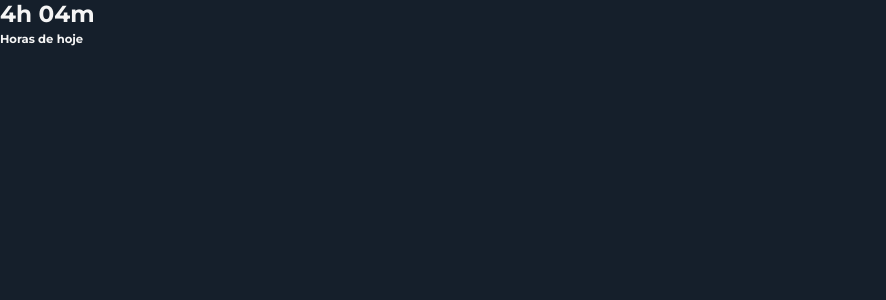
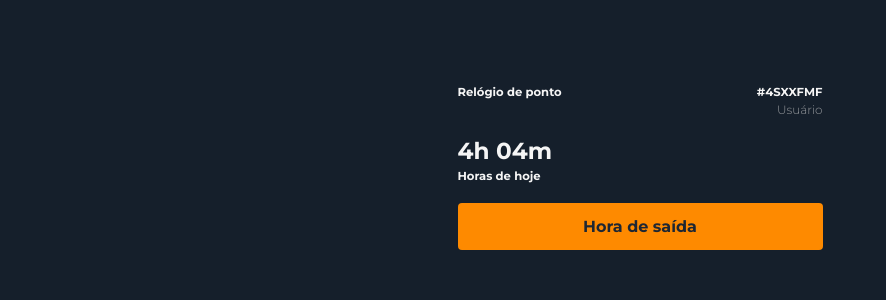
Before and after one commit to ernestosjunior/ponto-ilumeo-front, a Next.js app: page /registrar-ponto in a window 1280 px wide. Shown: the top 300 px of the page, without its empty margins (0-886 px from the left). Built offline with nearby package versions, Linux system fonts and the light colour scheme.

Commit message:
feat: init register page

```diff
--- a/package.json
+++ b/package.json
@@ -18,6 +18,7 @@
     "next": "13.2.4",
     "react": "18.2.0",
     "react-dom": "18.2.0",
+    "react-indiana-drag-scroll": "^2.2.0",
     "styled-components": "^5.3.9",
     "typescript": "5.0.2"
   },
--- a/src/pages/registrar-ponto.tsx
+++ b/src/pages/registrar-ponto.tsx
@@ -1,8 +1,8 @@
-import { Stopwatch } from "@/components";
+import { RegisterTemplate } from "@/templates";
 export default function Register() {
   return (
     <>
-      <Stopwatch date="22/03/2023" entryHour="18:00:00" />
+      <RegisterTemplate />
     </>
   );
 }
--- /dev/null
+++ b/src/templates/Register/index.tsx
@@ -0,0 +1,23 @@
+import React from "react";
+import * as S from "./styles";
+import { Input, Button, Stopwatch } from "@/components";
+
+export const RegisterTemplate: React.FC = () => {
+  const entryHour = "18:00:00";
+  const buttonLabel = !!entryHour ? "Hora de saída" : "Hora de entrada";
+  return (
+    <S.Container>
+      <section className="top">
+        <div className="user">
+          <h1 className="title">Relógio de ponto</h1>
+          <div>
+            <p className="title">#4SXXFMF</p>
+            <span className="label">Usuário</span>
+          </div>
+        </div>
+        <Stopwatch date="22/03/2023" entryHour={entryHour} />
+        <Button onClick={() => null}>{buttonLabel}</Button>
+      </section>
+    </S.Container>
+  );
+};
--- /dev/null
+++ b/src/templates/Register/styles.ts
@@ -0,0 +1,46 @@
+import { defaultTheme } from "@/styles/themes";
+import styled from "styled-components";
+
+export const Container = styled.section`
+  height: calc(100% - 85px);
+  display: flex;
+  flex-direction: column;
+  justify-content: flex-start;
+  align-items: center;
+  row-gap: 46px;
+  padding-top: 85px;
+
+  .top {
+    width: 365px;
+    display: flex;
+    flex-direction: column;
+    row-gap: 19px;
+
+    @media (max-width: 480px) {
+      width: 340px;
+    }
+  }
+
+  .user {
+    display: flex;
+    justify-content: space-between;
+
+    .title {
+      font-weight: ${defaultTheme.fontWeights.bold};
+      font-size: 11.6px;
+      line-height: 14px;
+      color: ${defaultTheme.colors.lightGray};
+    }
+
+    .label {
+      font-weight: ${defaultTheme.fontWeights.extraLight};
+      font-size: 12px;
+      line-height: 15px;
+      color: rgba(207, 207, 207, 0.69);
+    }
+
+    > div {
+      text-align: end;
+    }
+  }
+`;
--- a/src/templates/index.ts
+++ b/src/templates/index.ts
@@ -1 +1,2 @@
 export * from "./Home";
+export * from "./Register";
```
Also changed, not shown: 1 other file (tests, documents, lock files or other folders).
